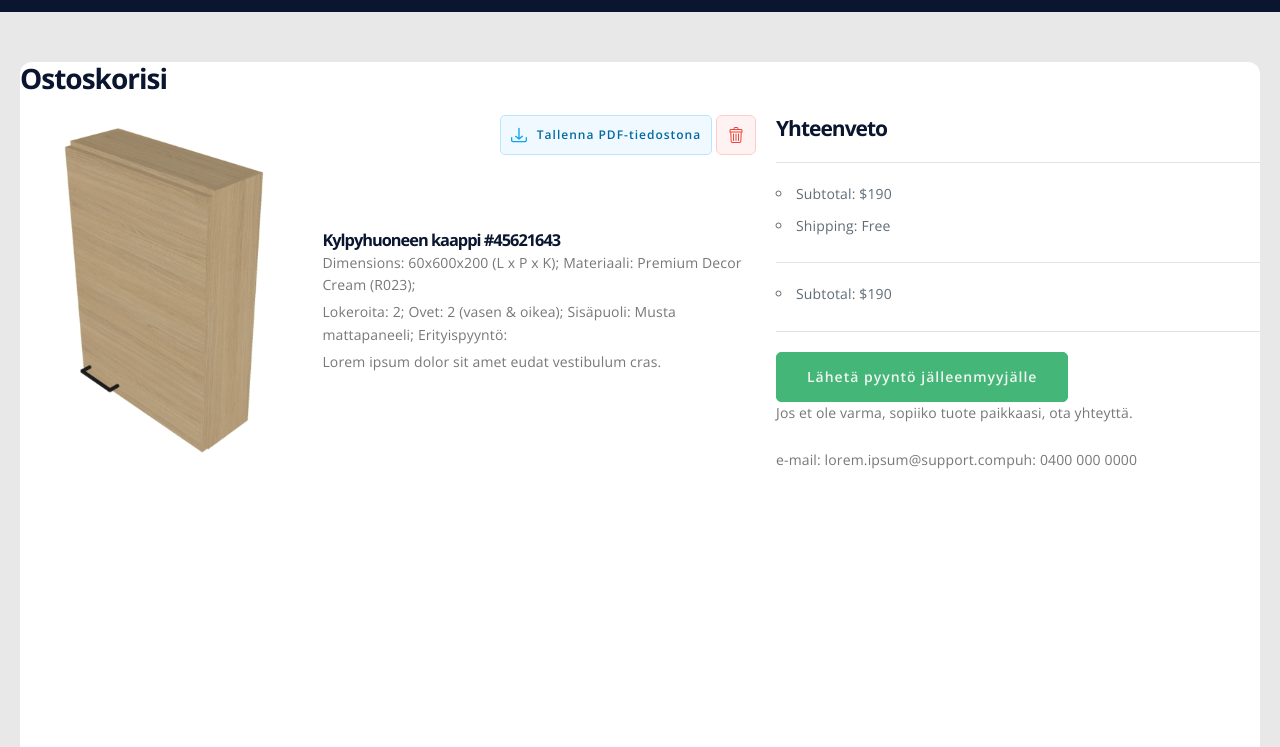
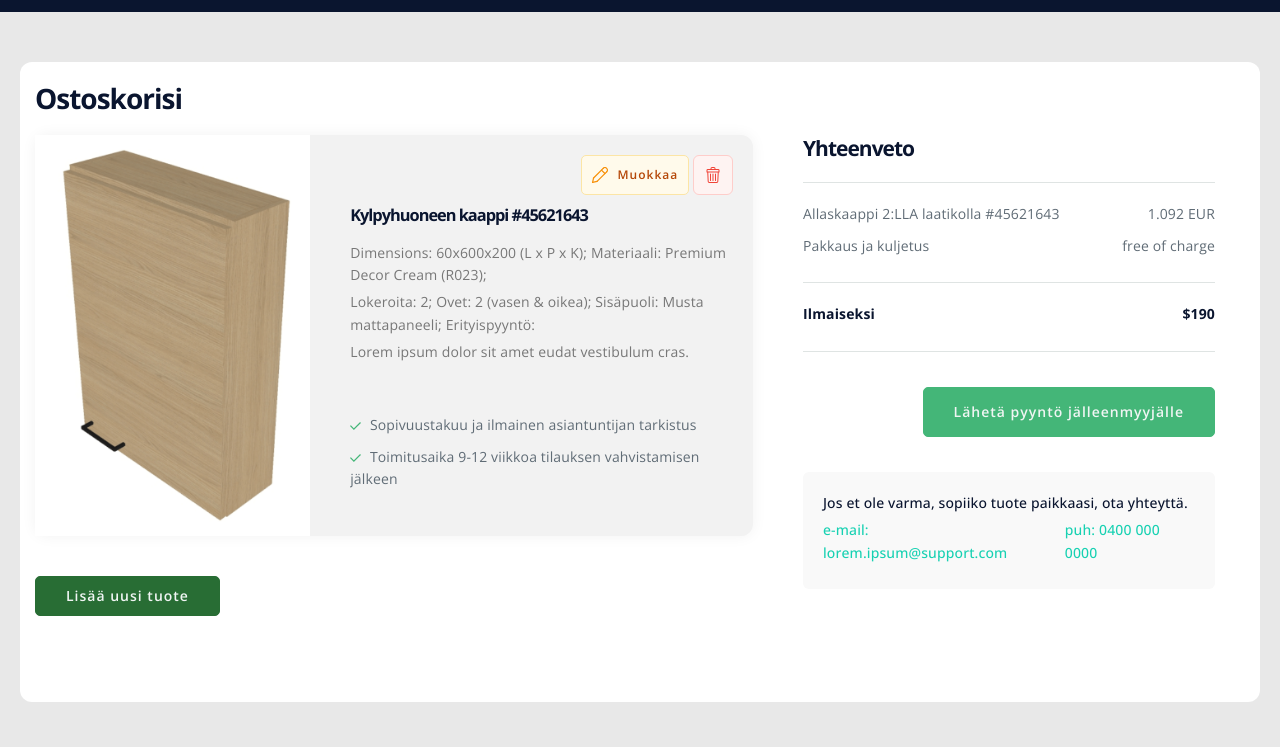
Before and after one commit to pilarTeam/kaluste-html, a plain HTML site: page cart.html in a window 1280 px wide. Shown: the part 53-800 px from the top of the page. Drawn offline with nearby package versions, Linux system fonts and the light colour scheme.

Commit message:
Cart Page Done Desktop View

```diff
--- a/assets/css/style.css
+++ b/assets/css/style.css
@@ -468,6 +468,10 @@ main.pilar_main_wrapper {
 	display: block;
 }
 
+.pilar_bookmark .button.active, .pilar_size_view .button.active, .pilar_form_Reset .button.active{
+	border-color: var(--vibrant);
+}
+
 .pilar_size_view {
 	text-align: right;
 	margin-bottom: 30px;
@@ -554,7 +558,102 @@ main.pilar_main_wrapper {
 .pilar_cart {
 	background-color: var(--white);
 	border-radius: 12px;
+	padding: 20px 15px;
+	min-height: 80vh;
 }
+
+.pilar_cart .pilar_card_header{
+	min-height: 50px;
+}
+
+.pilar_card_item{
+	background: #f2f2f2;
+	border-radius: 12px;
+	box-shadow: 0px 0px 15px #f2f2f2;
+}
+.pilar_card_item img{
+	height: 100%;
+	width: 100%;
+	object-fit: cover;
+}
+.pilar_card_item .pilar_card_body{
+	height: initial;
+}
+.pilar_card_item .pilar_card{
+	padding: 20px 20px;
+}
+
+.pilar_card_item .pilar_download_title{
+	margin-bottom: 15px;
+}
+.pilar_checkout_section{
+	padding: 0px 30px;
+}
+
+.pilar_checkout_section .summary-prices {
+    list-style: none;
+    padding: 0;
+}
+
+.pilar_checkout_section .summary-prices li {
+    display: flex;
+    justify-content: space-between;
+    align-items: center;
+}
+
+.pilar_checkout_section .summary-prices li span:first-child {
+    margin-right: auto;
+}
+
+.pilar_checkout_section .summary-prices li span:last-child {
+    margin-left: auto;
+}
+
+.pilar_card_item .pilar_item_description {
+	margin-bottom: 50px;
+}
+.pilar_unordered_list{
+	list-style: none;
+}
+.pilar_unordered_list span:first-child{
+	margin-right: 5px;
+}
+
+.pilar_card_item .pilar_print_item button.button-print{
+	color: #b54708;
+	background: #fffaeb;
+	border-color: #fce5a5;
+}
+.pilar_checkout_button{
+	text-align: right;
+	margin: 35px 0px;
+}
+
+.pilar_checkout_details{
+	background: #f9f9f9;
+	border-radius: 6px;
+	padding: 20px;
+}
+.pilar_checkout_details p{
+	margin-bottom: 5px;
+	font-weight: 500;
+	color: var(--dark);
+}
+.pilar_checkout_details .flex{
+	gap: 10px;
+}
+.pilar_checkout_details .flex p{
+	color: var(--vibrant);
+}
+.pilar_cart .button.button-next{
+	margin-top: 40px;
+}
+.pilar_checkout_section .summary-prices.pillar_subtotal{
+	font-weight: 700;
+	color: var(--dark);
+}
+
+/* ---------------------Checkout--------------------- */
 @media (max-width: 425px) {
 	.container {
         max-width: 100%;
@@ -585,6 +684,7 @@ main.pilar_main_wrapper {
 	.pilar_input_group.image .column{
 		padding: 0px 10px;
 	}
+
 	.pilar_replicate .row{
 		flex-direction: row;
 	}
@@ -625,6 +725,7 @@ main.pilar_main_wrapper {
 		width: 30px;
 		height: 30px;
 	}
+
 	.pilar_bookmark svg, .pilar_size_view svg, .pilar_form_Reset svg{
 		width: 14px;
 	}
@@ -650,6 +751,14 @@ main.pilar_main_wrapper {
 	.pilar_replicate .column.column-10{
 		flex: 0 0 10% !important;
     	max-width: 10% !important;
+	}
+
+	.pilar_image_input .row{
+		flex-direction: column;
+	}
+	.pilar_input_group .row .column.column-80 {
+		flex: 0 0 100%;
+		max-width: 100%;
 	}
 }
 
--- a/cart.html
+++ b/cart.html
@@ -46,14 +46,32 @@
                                         <div class="pilar_card_header">
                                             <div class="pilar_print_item float-right">
                                                 <button class="button button-previous button-print">
+
                                                     <svg xmlns="http://www.w3.org/2000/svg" xmlns:xlink="http://www.w3.org/1999/xlink" width="16" height="16" viewBox="0 0 16 16">
-                                                        <g id="download" transform="translate(-975 -257)">
-                                                        <g id="Download-2" data-name="Download" transform="translate(972.333 254.333)">
-                                                            <path id="Path_63" data-name="Path 63" d="M18.667,16V13.333a.667.667,0,0,0-1.333,0V16a.667.667,0,0,1-.667.667h-12A.667.667,0,0,1,4,16V13.333a.667.667,0,0,0-1.333,0V16a2,2,0,0,0,2,2h12A2,2,0,0,0,18.667,16Zm-4.253-3.48L11.08,15.187a.667.667,0,0,1-.827,0L6.92,12.52a.667.667,0,0,1,.827-1.04L10,13.28V4a.667.667,0,1,1,1.333,0v9.28l2.253-1.8a.667.667,0,1,1,.827,1.04Z" fill="#0ba5ec"/>
+                                                        <g id="edit" transform="translate(-975 -257)">
+                                                        <g id="edit-2" data-name="edit" transform="translate(973.148 255.143)">
+                                                            <g id="Group_131" data-name="Group 131">
+                                                            <path id="Path_53" data-name="Path 53" d="M3.419,13.422a.616.616,0,0,1-.435-1.051l9.622-9.622a.616.616,0,1,1,.871.871L3.854,13.242A.614.614,0,0,1,3.419,13.422Z" fill="#f79009"/>
+                                                            </g>
+                                                            <g id="Group_132" data-name="Group 132">
+                                                            <path id="Path_54" data-name="Path 54" d="M2.468,17.857a.623.623,0,0,1-.13-.014.616.616,0,0,1-.473-.731l.951-4.434a.616.616,0,0,1,1.2.258L3.07,17.37a.616.616,0,0,1-.6.487Z" fill="#f79009"/>
+                                                            </g>
+                                                            <g id="Group_133" data-name="Group 133">
+                                                            <path id="Path_55" data-name="Path 55" d="M6.9,16.905a.616.616,0,0,1-.435-1.051l9.622-9.622a.616.616,0,1,1,.871.871L7.338,16.725a.614.614,0,0,1-.436.18Z" fill="#f79009"/>
+                                                            </g>
+                                                            <g id="Group_134" data-name="Group 134">
+                                                            <path id="Path_56" data-name="Path 56" d="M2.467,17.857a.616.616,0,0,1-.129-1.218l4.434-.951a.616.616,0,1,1,.258,1.2L2.6,17.843a.6.6,0,0,1-.13.014Z" fill="#f79009"/>
+                                                            </g>
+                                                            <g id="Group_135" data-name="Group 135">
+                                                            <path id="Path_57" data-name="Path 57" d="M14.783,9.025a.613.613,0,0,1-.435-.18L10.864,5.361a.616.616,0,0,1,.871-.871l3.483,3.483a.616.616,0,0,1-.435,1.051Z" fill="#f79009"/>
+                                                            </g>
+                                                            <g id="Group_136" data-name="Group 136">
+                                                            <path id="Path_58" data-name="Path 58" d="M16.524,7.283a.616.616,0,0,1-.436-1.051A1.847,1.847,0,0,0,13.476,3.62a.616.616,0,1,1-.871-.871A3.079,3.079,0,0,1,16.959,7.1a.613.613,0,0,1-.435.18Z" fill="#f79009"/>
+                                                            </g>
                                                         </g>
                                                         </g>
                                                     </svg>
-                                                    Tallenna PDF-tiedostona
+                                                    Muokkaa
                                                 </button>
 
                                                 <button class="button button-settings button-delete">
@@ -77,12 +95,24 @@
                                                 <p>Lokeroita: 2; Ovet: 2 (vasen & oikea); Sisäpuoli: Musta mattapaneeli; Erityispyyntö:</p>
                                                 <p>Lorem ipsum dolor sit amet eudat vestibulum cras.</p>
                                             </div>
-                                        </div>
-                                        <div class="pilar_card_footer">
-                                            <ul class="summary-prices">
+
+                                            <ul class="pilar_unordered_list">
                                                 <li>
-                                                   <span>Subtotal:</span>
-                                                   <span class="price">$190</span>
+                                                    <span>
+                                                        <svg xmlns="http://www.w3.org/2000/svg" width="10.955" height="7.955" viewBox="0 0 10.955 7.955">
+                                                            <path id="check" d="M1.727-5.25l.864-.886,3,2.955,6.2-6.182.886.886L5.591-1.409Z" transform="translate(-1.727 9.364)" fill="#44b678"/>
+                                                        </svg>
+                                                    </span>
+                                                   <span>Sopivuustakuu ja ilmainen asiantuntijan tarkistus</span>
+                                                </li>
+
+                                                <li>
+                                                    <span>
+                                                        <svg xmlns="http://www.w3.org/2000/svg" width="10.955" height="7.955" viewBox="0 0 10.955 7.955">
+                                                            <path id="check" d="M1.727-5.25l.864-.886,3,2.955,6.2-6.182.886.886L5.591-1.409Z" transform="translate(-1.727 9.364)" fill="#44b678"/>
+                                                        </svg>
+                                                    </span>
+                                                   <span>Toimitusaika 9-12 viikkoa tilauksen vahvistamisen jälkeen</span>
                                                 </li>
                                             </ul>
                                         </div>
@@ -96,30 +126,33 @@
                         </a>
                     </div>
                     <div class="column">
+                        <div class="pilar_checkout_section">
                             <h2>Yhteenveto</h2>
                             <hr>
                             <ul class="summary-prices">
                                 <li>
-                               <span>Subtotal:</span>
-                               <span class="price">$190</span>
+                                <span>Allaskaappi 2:LLA laatikolla #45621643</span>
+                                <span class="price">1.092 EUR</span>
                                 </li>
                                 <li>
-                               <span>Shipping:</span>
-                               <span>Free</span>
+                                <span>Pakkaus ja kuljetus</span>
+                                <span>free of charge</span>
                                 </li>
                             </ul>
                             <hr>
-                        <ul class="summary-prices">
+                            <ul class="summary-prices pillar_subtotal">
                                 <li>
-                               <span>Subtotal:</span>
+                                    <span>Ilmaiseksi</span>
                                     <span class="price">$190</span>
                                 </li>
                             </ul>
                             <hr>
 
-                        <a class="button button-cart text-right" href="#">
+                            <div class="pilar_checkout_button">
+                                <a class="button button-cart" href="#">
                                     Lähetä pyyntö jälleenmyyjälle
                                 </a>
+                            </div>
 
 
                             <div class="pilar_checkout_details">
@@ -134,6 +167,7 @@
                     </div>
                 </div>
             </div>
+        </div>
     </main>
 </body>
 </html>
```
Also changed, not shown: assets/js/script.js (+8 -1 lines), index.html (+1 -1 lines). Lines whose indentation alone changed are shown as unchanged.
